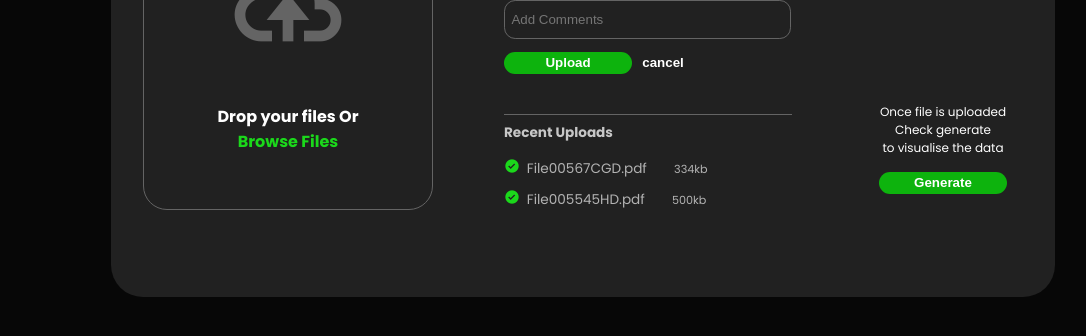
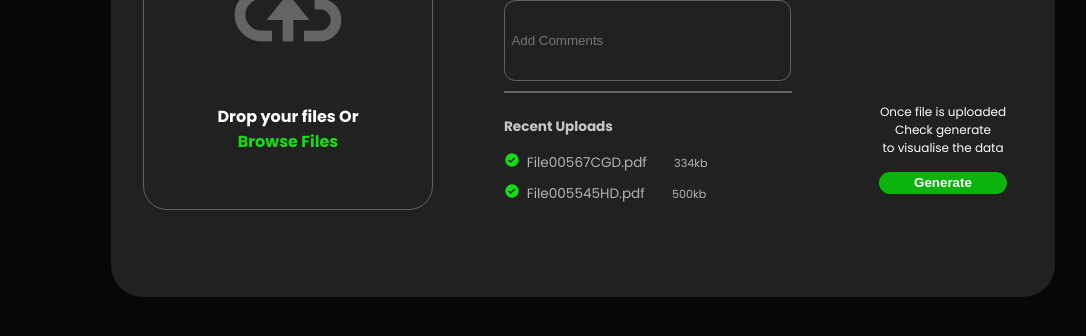
Before and after one commit to KishoreSridharan/Trleco, a plain HTML site: page indexupload.html in a window 1280 px wide. Shown: the part 260-596 px from the top of the page, without its empty margins (57-1143 px from the left). Drawn offline with nearby package versions, Linux system fonts and the light colour scheme.

Commit message:
first commit

```diff
--- a/indexupload.html
+++ b/indexupload.html
@@ -36,10 +36,10 @@
         <div class="upload">
           <p>You can choose to upload more than one file at a time. Make sure each file size does not exceed 5 MB</p>
           <input type="text" placeholder="Add Comments">
-          <div class="upload_cancel">
+          <!-- <div class="upload_cancel">
             <button id="upload_btn">Upload</button>
             <button id="cancel_btn">cancel</button>
-          </div>
+          </div> -->
           <div class="line"></div>
           <P id="recent">Recent Uploads</P>
           <div class="filenames">
--- a/uploadstyle.css
+++ b/uploadstyle.css
@@ -108,7 +108,7 @@ body{
 }
 .upload input{
   width: 17rem;
-  padding: 0.7rem 0.4rem;
+  padding: 2rem 0.4rem;
   border: 1px solid #646464;
   border-radius: 0.7rem;
   background-color: transparent;
@@ -132,9 +132,9 @@ body{
   font-weight:600;
 }
 .upload .line{
-  height: 1px;
+  height: 2px;
   background:#646464 ;
-  margin-top: 2.5rem;
+  margin-bottom: 1.5rem;
 }
 .upload #recent{
   color: #c7c7c7;
```
